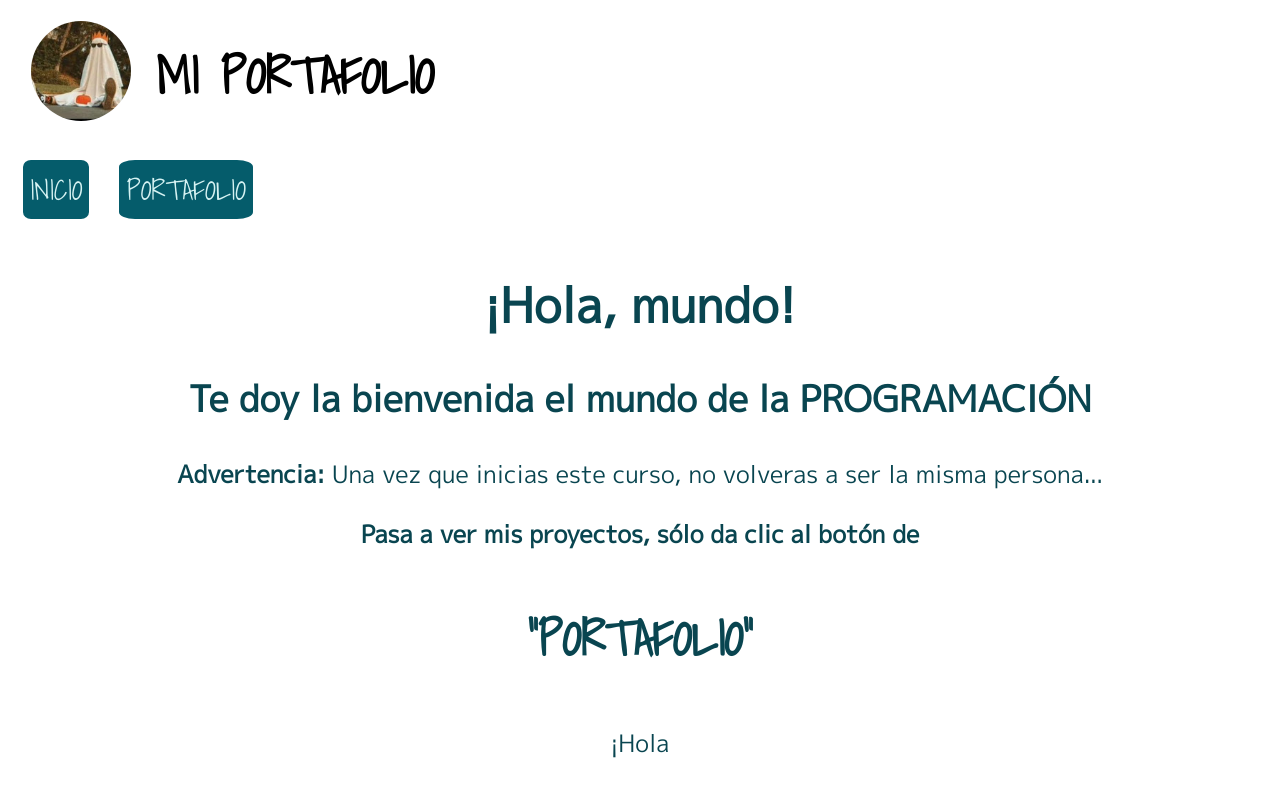
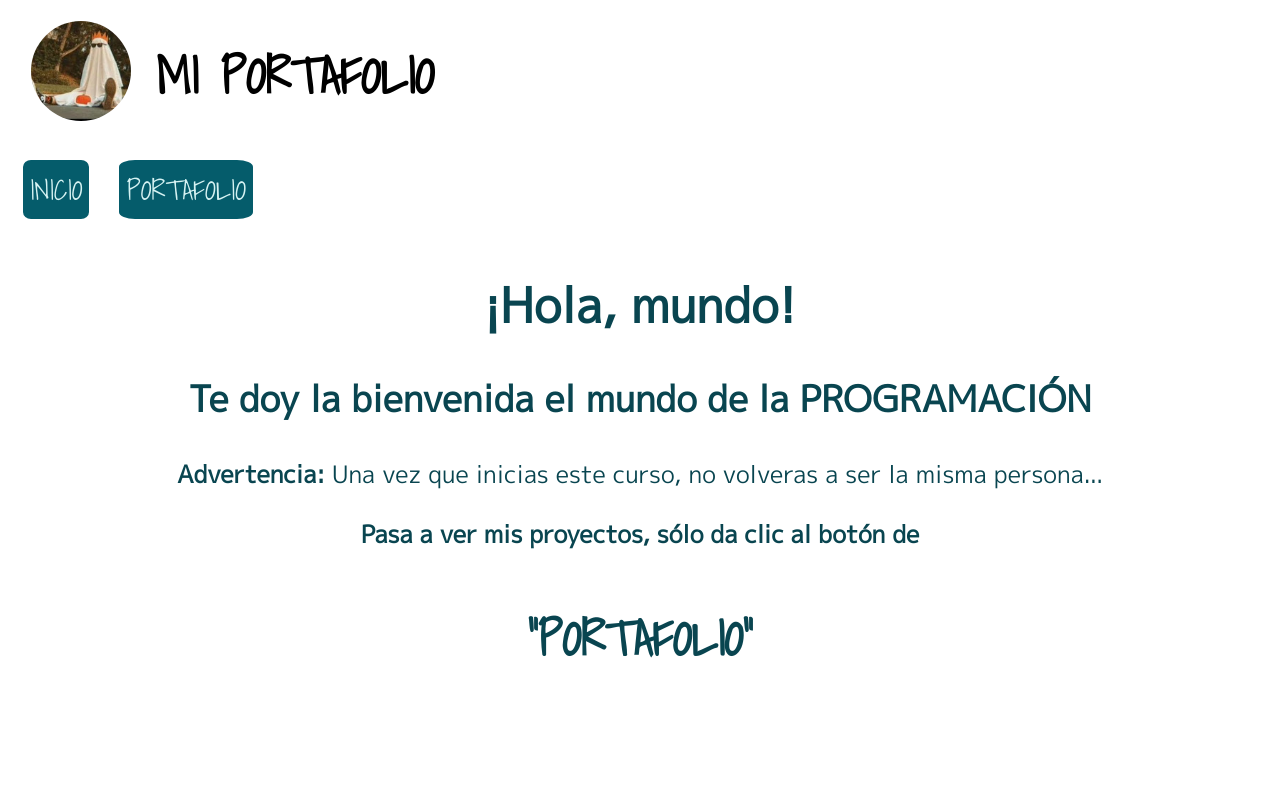
Before and after one commit to Peiton08/Mi-P-gina-Web, a plain HTML site: page index.html in a window 1280 px wide. Drawn offline with Linux system fonts and the light colour scheme.

Commit message:
28/08/2021_commit

```diff
--- a/index.html
+++ b/index.html
@@ -40,9 +40,6 @@
             <b>
                 "PORTAFOLIO"
             </b>
-            <p>
-                ¡Hola
-            </p>
         </p>
     </main>
 </body>
```
